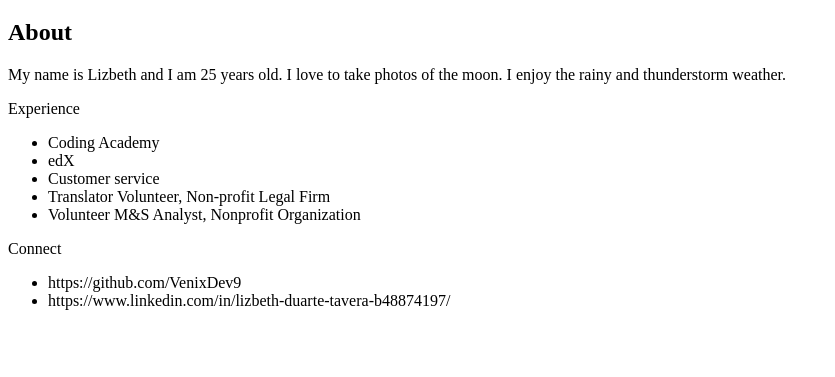
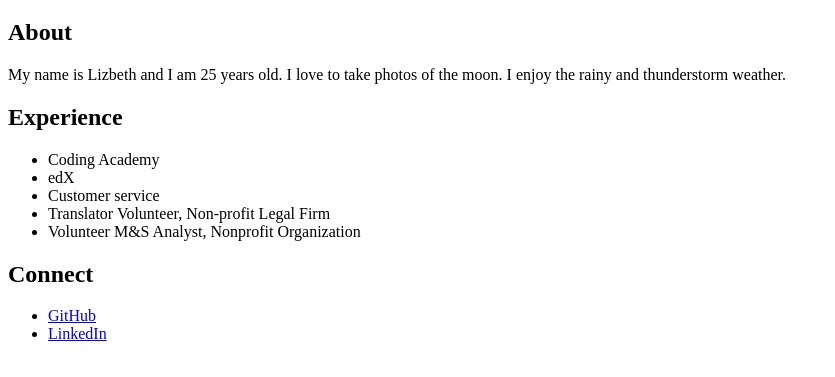
Before and after one commit to VenixDev9/Lizbeth-Emma-Duarte-Tavera-fall26-js-intro, a plain HTML site: page index.html in a window 1280 px wide. Shown: the part 61-438 px from the top of the page, without its empty margins (0-835 px from the left). Drawn offline with Linux system fonts and the light colour scheme.

Commit message:
fixed section tags and added anchor links

```diff
--- a/index.html
+++ b/index.html
@@ -13,7 +13,7 @@
         <p>My name is Lizbeth and I am 25 years old. I love to take photos of the moon. I enjoy the rainy and thunderstorm weather.</p>
     </section>
 
-    <section id="Experience"
+    <section id="Experience">
     <h2>Experience</h2>
     <ul>
         <li>Coding Academy</li>
@@ -24,11 +24,11 @@
     </ul>
 </section>
 
-   <section id="Connect"
+   <section id="Connect">
     <h2>Connect</h2>
     <ul>
-        <li>https://github.com/VenixDev9</li>
-        <li>https://www.linkedin.com/in/lizbeth-duarte-tavera-b48874197/</li>
+        <li><a href=https://github.com/VenixDev9>GitHub</a></li>
+        <li><a href=https://www.linkedin.com/in/lizbeth-duarte-tavera-b48874197/>LinkedIn</a></li>
     </ul>
    </section>
 </body>
```
